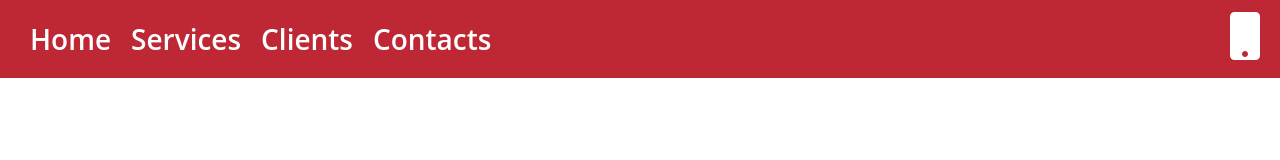
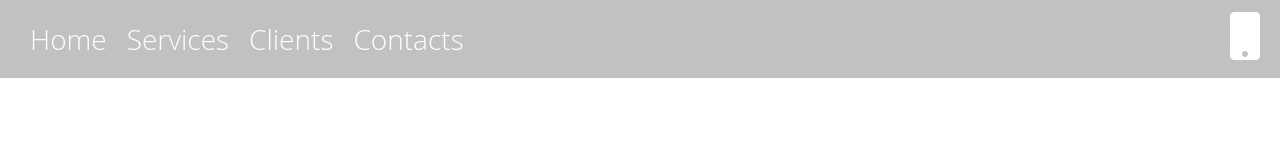
Before and after one commit to 3drdsh3in/digital-edge, a plain HTML site: page index.html in a window 1280 px wide. Drawn offline with Linux system fonts and the light colour scheme.

Commit message:
theme change

```diff
--- a/index.html
+++ b/index.html
@@ -29,6 +29,10 @@
             <i class="fas fa-mobile fa-3x"></i>
         </div>
     </nav>
+    <header>
+
+    </header>
+
     <script src="./JS/script.js"></script>
 </body>
 
--- a/scss/_variables.scss
+++ b/scss/_variables.scss
@@ -1,5 +1,7 @@
 // Theme Color:
-$theme-color: #be2835;
+// $secondary-theme-color: #DB5461;
+// $primary-theme-color: #be2835;
+$theme-color: #b3b3b3d0;
 
 // Potential text colors:
 $text-color: rgb(0, 0, 0);
--- a/scss/style.scss
+++ b/scss/style.scss
@@ -12,7 +12,7 @@ body, html {
     overflow-x: hidden;
 
     font-family: 'Open Sans', sans-serif;
-    font-weight: 600;
+    font-weight: 100;
 }
 
 // No media query designed for SCREEN_SIZE < 768px by default.
@@ -33,34 +33,6 @@ body, html {
     color: $primary-bg-color;
     margin: 12px 20px;
 }
-
-// .nav-icon {
-//     padding: 1em 0.5em 0em 1em;
-//     width: 60px;
-// }
-
-// .nav-icon:after,
-// .nav-icon:before,
-// .nav-icon div {
-//     background-color: $primary-bg-color;
-//     border-radius: 3px;
-//     content: '';
-//     display: block;
-//     height: 5px;
-//     margin: 7px 0;
-//     transition: all .2s ease-in-out;
-
-//     // text-shadow: 500px 500px black;
-// }
-// .nav-icon:hover:before {
-//     transform: translateY(12px) rotate(135deg);
-// }
-// .nav-icon:hover:after {
-//     transform: translateY(-12px) rotate(-135deg);
-// }
-// .nav-icon:hover div {
-//     transform: scale(0);
-// }
 
 .nav-links {
         display: block;
```
Also changed, not shown: css/style.css, 1 other file.
